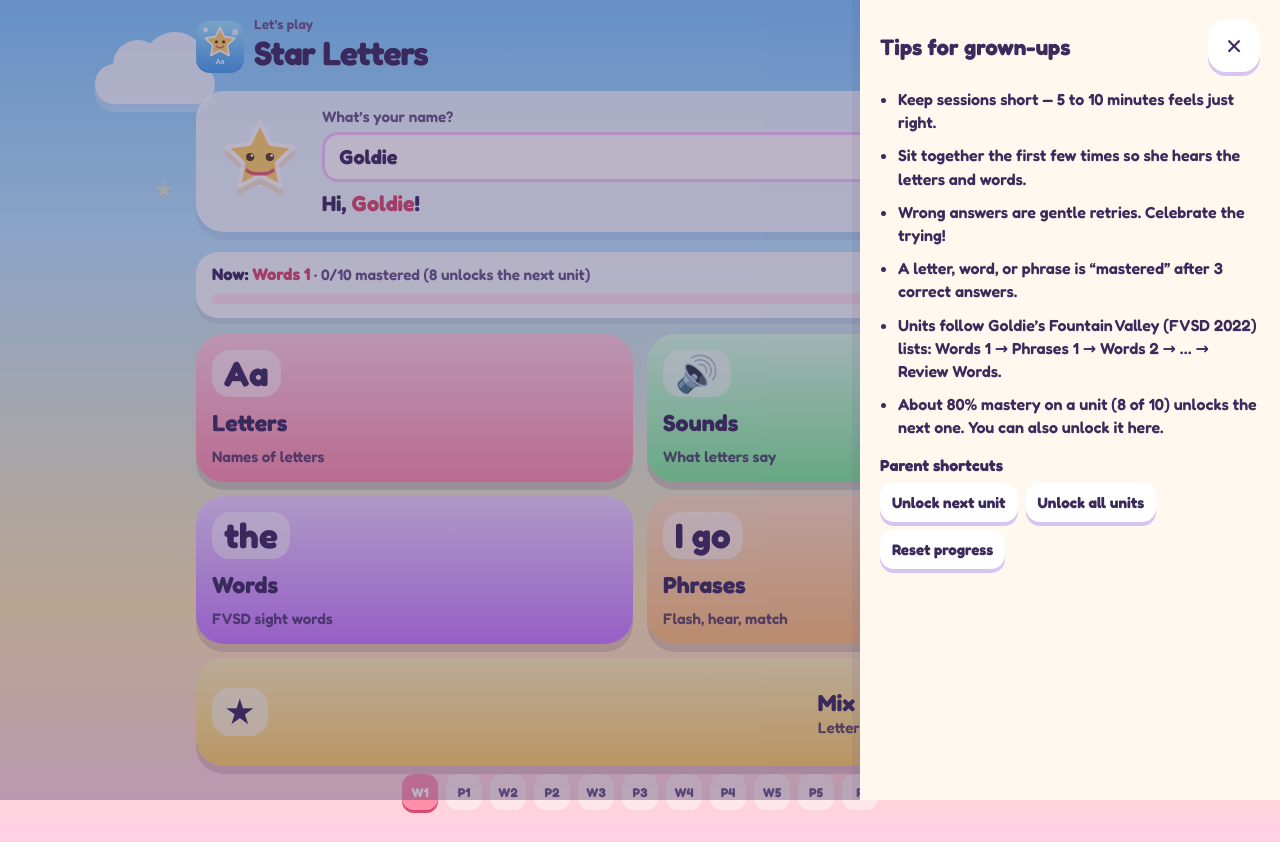
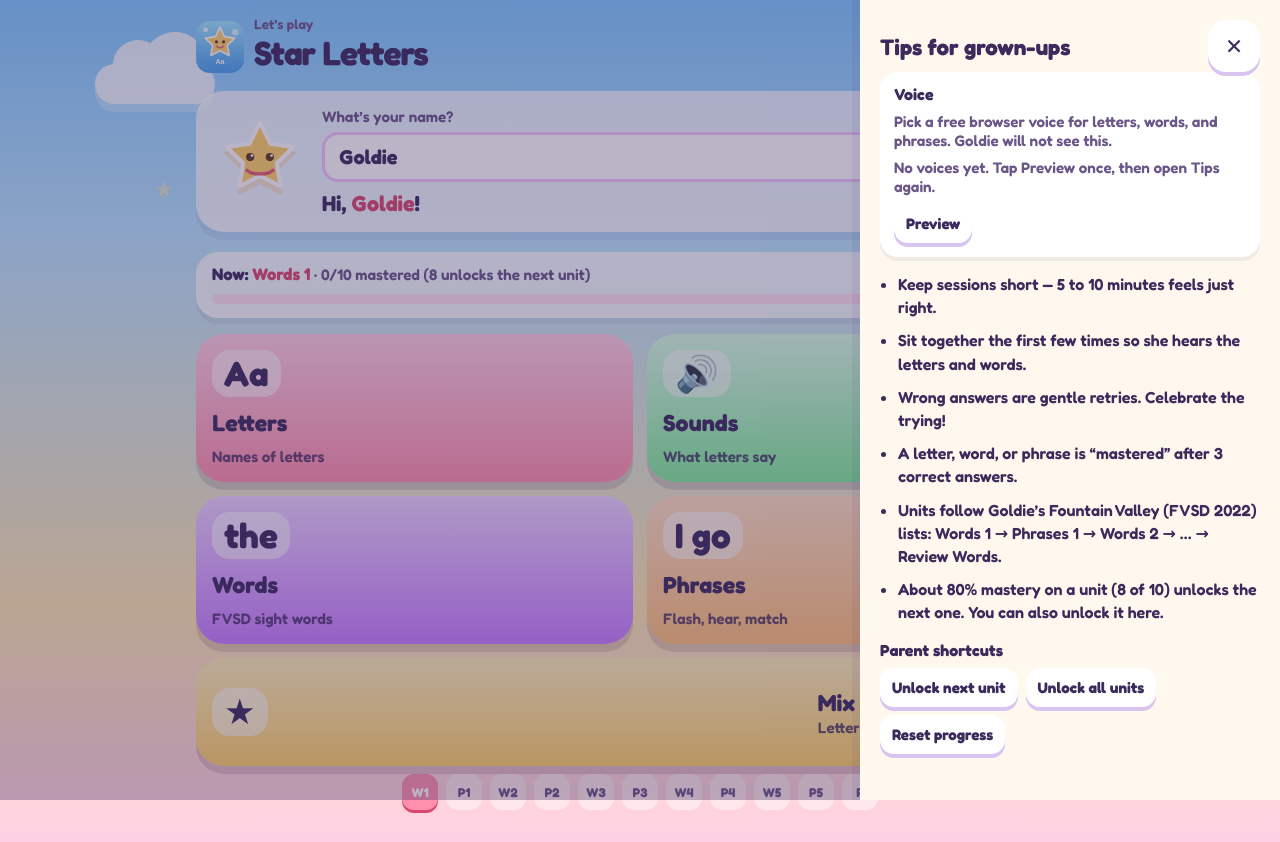
Before and after one commit to Hogueyberra/star-letters, a React (Vite) app: page / in a window 1280 px wide. Both pictures are taken after a click on the button "Tips". Built offline with nearby package versions, Linux system fonts and the light colour scheme.

Commit message:
Add parent voice picker using free browser speech voices
Tips now lists English speechSynthesis voices, saves the choice in
localStorage, and uses it for letters, words, and phrases. Preview
speaks a Goldie sample without cluttering her play screens.

Co-authored-by: nick <nick@thehogueteam.com>

```diff
--- a/src/App.tsx
+++ b/src/App.tsx
@@ -1,5 +1,5 @@
 import { useEffect, useState } from 'react'
-import { initAudio, stopSpeech, unlockAudio } from './audio'
+import { initAudio, setVoiceChoice, stopSpeech, unlockAudio } from './audio'
 import { unitById, type UnitKind } from './data'
 import {
   buildLetterNameQuestions,
@@ -44,6 +44,10 @@ export default function App() {
   useEffect(() => {
     saveProgress(progress)
   }, [progress])
+
+  useEffect(() => {
+    setVoiceChoice(progress.voiceURI, progress.voiceName)
+  }, [progress.voiceURI, progress.voiceName])
 
   function goHome() {
     stopSpeech()
@@ -141,11 +145,16 @@ export default function App() {
       )}
       <TipsDrawer
         open={tipsOpen}
+        progress={progress}
         onClose={() => setTipsOpen(false)}
         canUnlock={canUnlockMore(progress)}
         onUnlockNext={() => setProgress((prev) => unlockNextUnit(prev))}
         onUnlockAll={() => setProgress((prev) => unlockAllUnits(prev))}
-        onReset={() => setProgress((prev) => resetProgress(prev.name, prev.muted))}
+        onReset={() => setProgress((prev) => resetProgress(prev))}
+        onVoice={(voiceURI, voiceName) => {
+          setVoiceChoice(voiceURI, voiceName)
+          setProgress((prev) => ({ ...prev, voiceURI, voiceName }))
+        }}
       />
     </div>
   )
--- a/src/audio.ts
+++ b/src/audio.ts
@@ -1,19 +1,74 @@
 let voicesReady = false
 let audioCtx: AudioContext | null = null
+let chosenVoiceURI = ''
+let chosenVoiceName = ''
+
+export type VoiceOption = {
+  voiceURI: string
+  name: string
+  lang: string
+  localService: boolean
+}
 
 function getVoices() {
   if (typeof window === 'undefined' || !('speechSynthesis' in window)) return []
   return window.speechSynthesis.getVoices()
 }
 
-function pickVoice() {
+export function setVoiceChoice(voiceURI: string, voiceName: string) {
+  chosenVoiceURI = voiceURI
+  chosenVoiceName = voiceName
+}
+
+function scoreVoice(voice: SpeechSynthesisVoice) {
+  const name = voice.name.toLowerCase()
+  const lang = voice.lang.toLowerCase()
+  let score = 0
+  if (voice.localService) score += 8
+  if (lang.startsWith('en')) score += 10
+  if (lang === 'en-us') score += 6
+  if (lang === 'en-gb') score += 3
+  if (/google us english|samantha|karen|moira|tessa|salli|zira|samantha/.test(name)) score += 12
+  if (/google uk english female|google/.test(name)) score += 7
+  if (/female|woman|girl|samantha|karen|moira/.test(name)) score += 4
+  if (/premium|enhanced|neural|natural/.test(name)) score += 3
+  if (/compact|novelty|whisper|bad news|good news|bells|boing|bubbles|cellos|zarvox|trinoids/.test(name)) score -= 8
+  return score
+}
+
+export function preferredDefaultVoice() {
   const voices = getVoices()
-  const english = voices.filter((voice) => voice.lang.toLowerCase().startsWith('en'))
-  const preferred =
-    english.find((voice) => /samantha|google us english|female|karen|moira|tessa|salli|zira/i.test(voice.name)) ??
-    english.find((voice) => voice.lang.toLowerCase() === 'en-us') ??
-    english[0]
-  return preferred ?? null
+  if (voices.length === 0) return null
+  const ranked = [...voices].sort((a, b) => scoreVoice(b) - scoreVoice(a))
+  return ranked[0] ?? null
+}
+
+export function resolveVoice(voiceURI = chosenVoiceURI, voiceName = chosenVoiceName) {
+  const voices = getVoices()
+  if (voices.length === 0) return null
+  if (voiceURI) {
+    const byUri = voices.find((voice) => voice.voiceURI === voiceURI)
+    if (byUri) return byUri
+  }
+  if (voiceName) {
+    const byName = voices.find((voice) => voice.name === voiceName)
+    if (byName) return byName
+  }
+  return preferredDefaultVoice()
+}
+
+export function listPlayableVoices(): VoiceOption[] {
+  const all = getVoices()
+  const english = all.filter((voice) => voice.lang.toLowerCase().startsWith('en'))
+  const pool = english.length > 0 && all.length > 6 ? english : english.length > 0 ? english : all
+  return [...pool]
+    .sort((a, b) => scoreVoice(b) - scoreVoice(a))
+    .map((voice) => ({
+      voiceURI: voice.voiceURI,
+      name: voice.name,
+      lang: voice.lang,
+      localService: voice.localService,
+    }))
 }
 
 export function initAudio() {
@@ -25,6 +80,12 @@ export function initAudio() {
     })
     voicesReady = getVoices().length > 0
   }
+}
+
+export function onVoicesChanged(listener: () => void) {
+  if (typeof window === 'undefined' || !('speechSynthesis' in window)) return () => {}
+  window.speechSynthesis.addEventListener('voiceschanged', listener)
+  return () => window.speechSynthesis.removeEventListener('voiceschanged', listener)
 }
 
 export function unlockAudio() {
@@ -49,22 +110,27 @@ export function stopSpeech() {
   }
 }
 
-export function speak(text: string, muted: boolean, rate = 0.92) {
-  if (muted || !text.trim()) return
+export function speak(text: string, muted: boolean, rate = 0.92, ignoreMute = false) {
+  if ((!ignoreMute && muted) || !text.trim()) return
   if (typeof window === 'undefined' || !('speechSynthesis' in window)) return
   window.speechSynthesis.cancel()
   const utterance = new SpeechSynthesisUtterance(text)
   utterance.rate = rate
   utterance.pitch = 1.12
-  utterance.lang = 'en-US'
-  const voice = pickVoice()
-  if (voice) utterance.voice = voice
+  const applyVoice = (voice: SpeechSynthesisVoice | null) => {
+    if (!voice) {
+      utterance.lang = 'en-US'
+      return
+    }
+    utterance.voice = voice
+    utterance.lang = voice.lang || 'en-US'
+  }
+  applyVoice(resolveVoice())
   if (!voicesReady) {
     window.speechSynthesis.addEventListener(
       'voiceschanged',
       () => {
-        const lateVoice = pickVoice()
-        if (lateVoice) utterance.voice = lateVoice
+        applyVoice(resolveVoice())
       },
       { once: true },
     )
--- a/src/components/Chrome.tsx
+++ b/src/components/Chrome.tsx
@@ -1,4 +1,13 @@
 import { useEffect, useMemo, useState } from 'react'
+import { displayName } from '../data'
+import {
+  listPlayableVoices,
+  onVoicesChanged,
+  speak,
+  unlockAudio,
+  type VoiceOption,
+} from '../audio'
+import type { Progress } from '../storage'
 
 type Mood = 'idle' | 'happy' | 'oops' | 'cheer'
 
@@ -101,19 +110,83 @@ export function MuteButton({ muted, onToggle }: { muted: boolean; onToggle: () =
   )
 }
 
+function VoicePicker({
+  progress,
+  onChoose,
+}: {
+  progress: Progress
+  onChoose: (voiceURI: string, voiceName: string) => void
+}) {
+  const [voices, setVoices] = useState<VoiceOption[]>(() => listPlayableVoices())
+
+  useEffect(() => {
+    const refresh = () => setVoices(listPlayableVoices())
+    refresh()
+    return onVoicesChanged(refresh)
+  }, [])
+
+  const sample = `Hi ${displayName(progress.name)}! Let's learn the word see.`
+
+  return (
+    <div className="voice-picker">
+      <p className="tips-label">Voice</p>
+      <p className="voice-help">Pick a free browser voice for letters, words, and phrases. Goldie will not see this.</p>
+      {voices.length === 0 ? (
+        <p className="voice-help">No voices yet. Tap Preview once, then open Tips again.</p>
+      ) : (
+        <label className="voice-label" htmlFor="voice-select">
+          Spoken voice
+          <select
+            id="voice-select"
+            className="voice-select"
+            value={progress.voiceURI}
+            onChange={(event) => {
+              const uri = event.target.value
+              const match = voices.find((voice) => voice.voiceURI === uri)
+              onChoose(uri, match?.name ?? '')
+            }}
+          >
+            <option value="">Auto — best English on this device</option>
+            {voices.map((voice) => (
+              <option key={voice.voiceURI || `${voice.name}-${voice.lang}`} value={voice.voiceURI}>
+                {voice.name} · {voice.lang}
+                {voice.localService ? '' : ' (online)'}
+              </option>
+            ))}
+          </select>
+        </label>
+      )}
+      <button
+        type="button"
+        className="tiny-btn"
+        onClick={() => {
+          unlockAudio()
+          speak(sample, progress.muted, 0.95, true)
+        }}
+      >
+        Preview
+      </button>
+    </div>
+  )
+}
+
 export function TipsDrawer({
   open,
+  progress,
   onClose,
   onUnlockNext,
   onUnlockAll,
   onReset,
+  onVoice,
   canUnlock,
 }: {
   open: boolean
+  progress: Progress
   onClose: () => void
   onUnlockNext: () => void
   onUnlockAll: () => void
   onReset: () => void
+  onVoice: (voiceURI: string, voiceName: string) => void
   canUnlock: boolean
 }) {
   const [confirmReset, setConfirmReset] = useState(false)
@@ -138,6 +211,7 @@ export function TipsDrawer({
             ✕
           </button>
         </div>
+        <VoicePicker progress={progress} onChoose={onVoice} />
         <ul className="tips-list">
           <li>Keep sessions short — 5 to 10 minutes feels just right.</li>
           <li>Sit together the first few times so she hears the letters and words.</li>
--- a/src/index.css
+++ b/src/index.css
@@ -757,7 +757,45 @@ h1 {
 
 .tips-label {
   font-weight: 700;
-  margin-bottom: 8px;
+  margin: 16px 0 8px;
+}
+
+.voice-picker {
+  background: #fff;
+  border-radius: 18px;
+  padding: 12px 14px 14px;
+  box-shadow: 0 4px 0 rgba(80, 50, 120, 0.08);
+}
+
+.voice-picker .tips-label {
+  margin-top: 0;
+}
+
+.voice-help,
+.voice-label {
+  margin: 0 0 8px;
+  font-size: 0.95rem;
+  font-weight: 600;
+  color: var(--ink-soft);
+}
+
+.voice-label {
+  display: flex;
+  flex-direction: column;
+  gap: 6px;
+  color: var(--ink);
+}
+
+.voice-select {
+  width: 100%;
+  min-height: 48px;
+  border: 3px solid #f3c6ff;
+  border-radius: 14px;
+  background: #fff;
+  color: var(--ink);
+  font: inherit;
+  font-weight: 700;
+  padding: 8px 10px;
 }
 
 .tips-actions {
--- a/src/storage.ts
+++ b/src/storage.ts
@@ -10,6 +10,8 @@ export type Progress = {
   unlockedUnits: string[]
   muted: boolean
   bestStreak: number
+  voiceURI: string
+  voiceName: string
 }
 
 const KEY = 'star-letters-goldie-fvsd-v1'
@@ -26,6 +28,8 @@ export function defaultProgress(): Progress {
     unlockedUnits: [FIRST_UNIT],
     muted: false,
     bestStreak: 0,
+    voiceURI: '',
+    voiceName: '',
   }
 }
 
@@ -178,8 +182,14 @@ export function unlockAllUnits(progress: Progress): Progress {
   return { ...progress, unlockedUnits: UNITS.map((unit) => unit.id) }
 }
 
-export function resetProgress(name: string, muted: boolean): Progress {
-  return { ...defaultProgress(), name: name.trim() ? name : DEFAULT_NAME, muted }
+export function resetProgress(progress: Progress): Progress {
+  return {
+    ...defaultProgress(),
+    name: progress.name.trim() ? progress.name : DEFAULT_NAME,
+    muted: progress.muted,
+    voiceURI: progress.voiceURI,
+    voiceName: progress.voiceName,
+  }
 }
 
 export function canUnlockMore(progress: Progress) {
```
Also changed, not shown: 1 other file (tests, documents, lock files or other folders).
